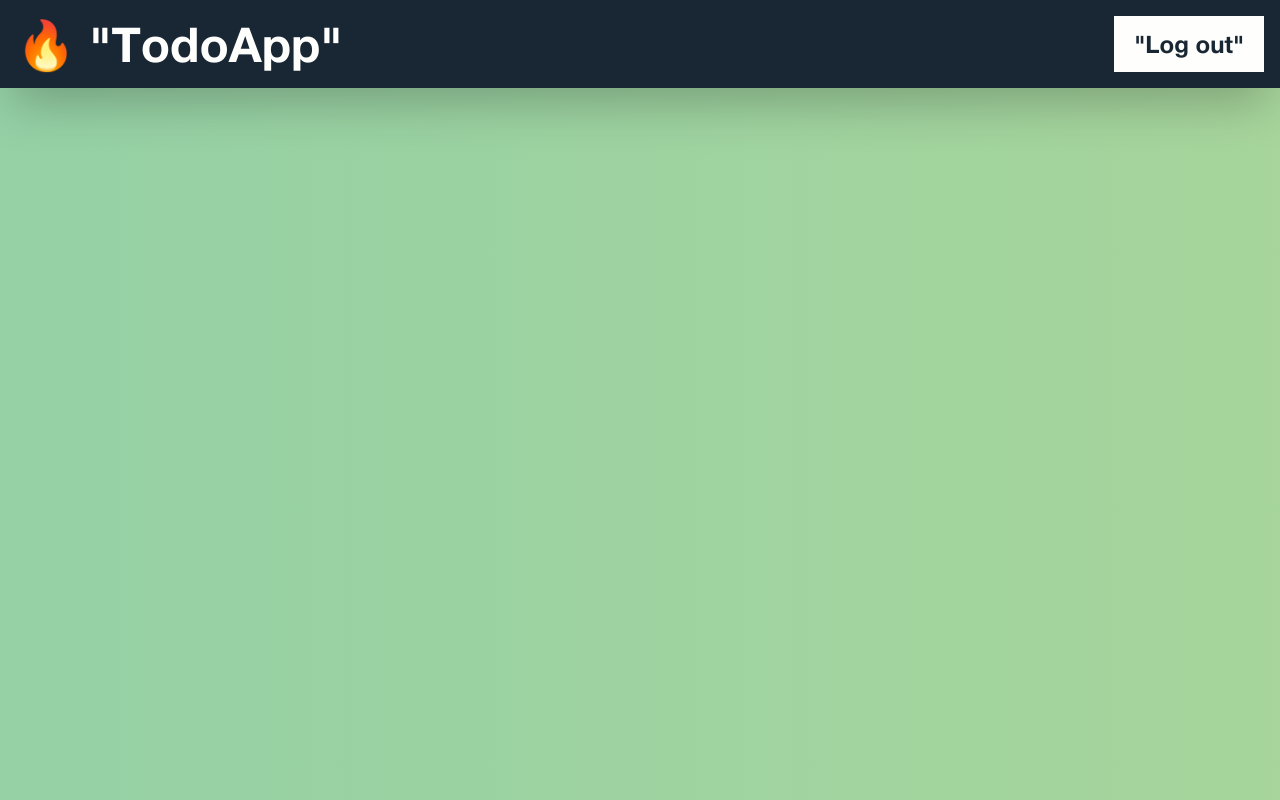
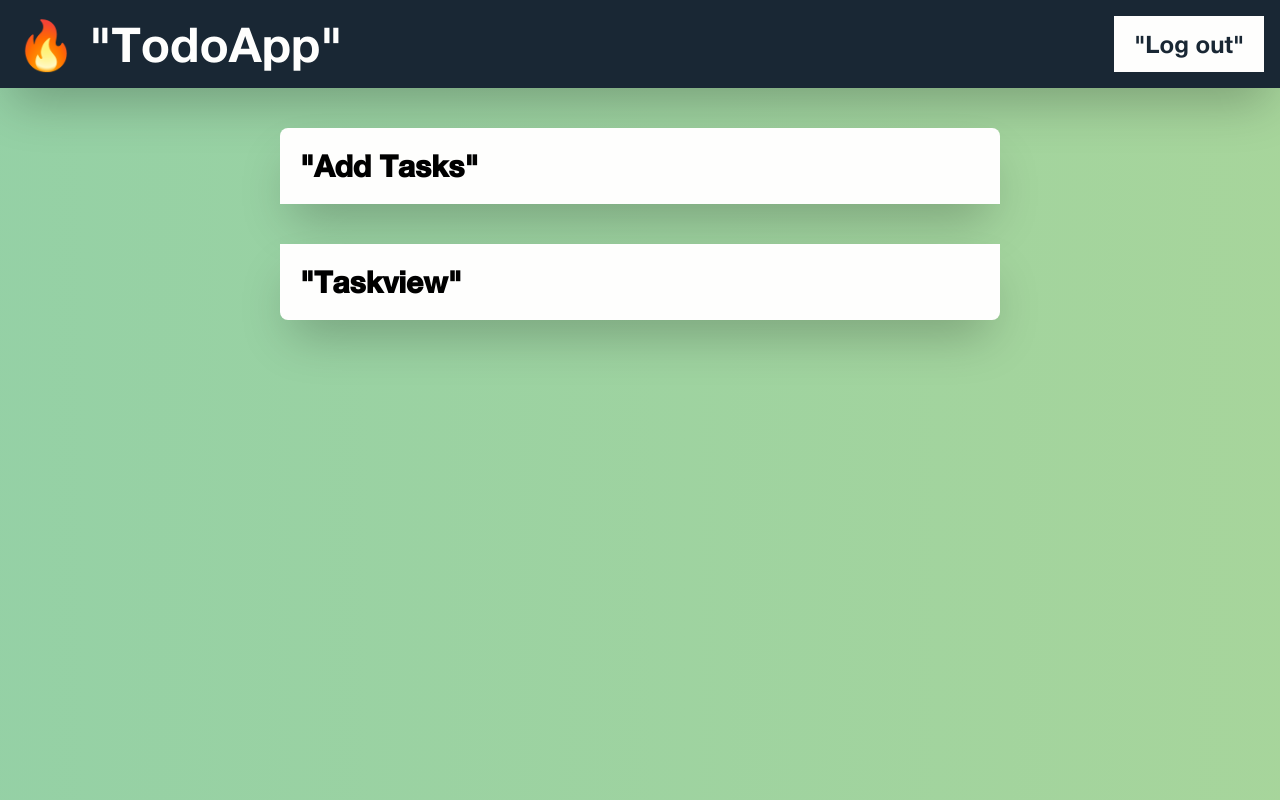
Before and after one commit to Parth099/Firebase-React-TodoApp, a React (Vite) app: page /tasks in a window 1280 px wide. Built offline with nearby package versions, Linux system fonts and the light colour scheme; no server answers; sample sign-in values are in the browser's storage.

Commit message:
started on the task view tsx

```diff
--- a/firebase-config.js
+++ b/firebase-config.js
@@ -1,5 +1,7 @@
 import { initializeApp } from "firebase/app";
+
 import { getAuth } from "firebase/auth";
+import { getFirestore } from "firebase/firestore";
 
 // app_data
 const firebaseConfig = {
@@ -15,3 +17,4 @@ const firebaseConfig = {
 const app = initializeApp(firebaseConfig);
 
 export const auth = getAuth(app);
+export const db = getFirestore(app);
--- a/src/main.tsx
+++ b/src/main.tsx
@@ -10,6 +10,7 @@ import App from "./App"; //nav bar
 import { BrowserRouter, Routes, Route } from "react-router-dom";
 import SignUp from "./routes/SignUp/SignUp";
 import SignIn from "./routes/SignIn/SignIn";
+import TasksView from "./routes/Tasks/Tasks";
 
 ReactDOM.createRoot(document.getElementById("root")!).render(
     <BrowserRouter>
@@ -17,6 +18,7 @@ ReactDOM.createRoot(document.getElementById("root")!).render(
             <Route path="/" element={<App />}>
                 <Route path="/sign-up" element={<SignUp />}></Route>
                 <Route path="/sign-in" element={<SignIn />}></Route>
+                <Route path="/tasks" element={<TasksView />}></Route>
                 <Route path="*"></Route>
             </Route>
 
--- /dev/null
+++ b/src/routes/Tasks/Tasks.tsx
@@ -0,0 +1,30 @@
+import React, { useEffect } from "react";
+import { useNavigate } from "react-router-dom";
+import { useAuth } from "../../contexts/authContext";
+
+import { db } from "../../../firebase-config";
+
+export default function TasksView() {
+    const authContext = useAuth();
+
+    const navigate = useNavigate();
+
+    //reroute on mount if they are not auth-ed
+    useEffect(() => {
+        //force route to be private
+        if (!authContext?.currentUser) {
+            navigate("/sign-in");
+        }
+    }, []);
+
+    return (
+        <div className="w-100 flex flex-col items-center secondary-font">
+            <div className="task-card-cont-1 w-180 mt-10 p-5 bg-swhite rounded-t-lg shadow-2xl">
+                <div className="header-font font-semibold text-3xl">"Add Tasks"</div>
+            </div>
+            <div className="task-card-cont-1 w-180 mt-10 p-5 bg-swhite rounded-b-lg shadow-2xl">
+                <div className="header-font font-semibold text-3xl">"Taskview"</div>
+            </div>
+        </div>
+    );
+}
--- a/tailwind.config.js
+++ b/tailwind.config.js
@@ -10,6 +10,7 @@ module.exports = {
             },
             width: {
                 160: "40rem",
+                180: "45rem",
             },
             borderWidth: {
                 1: "1px",
```
